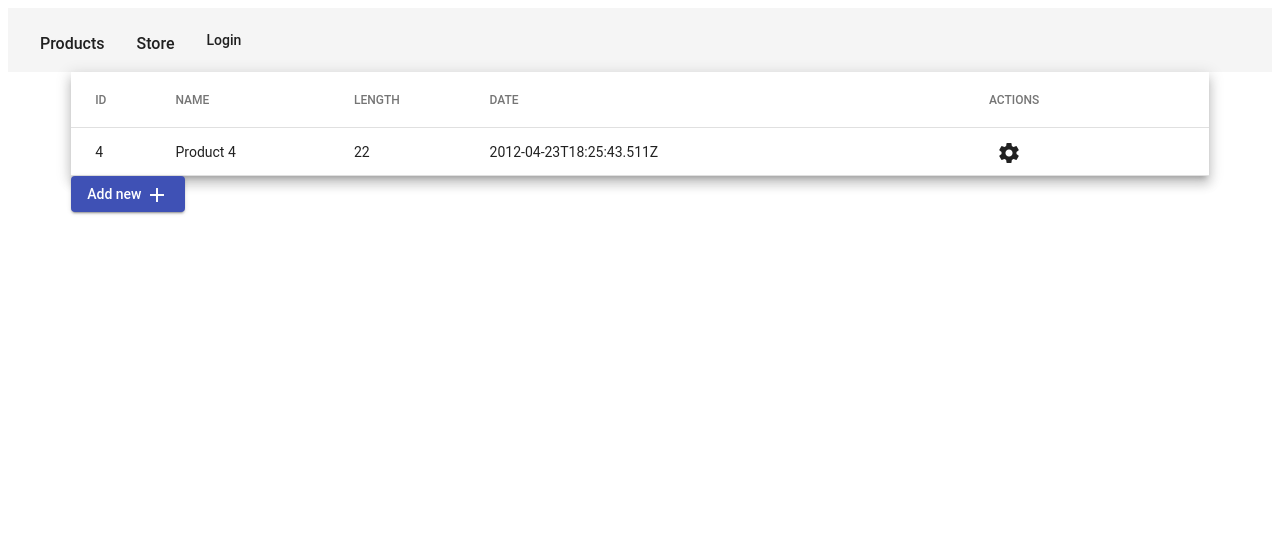
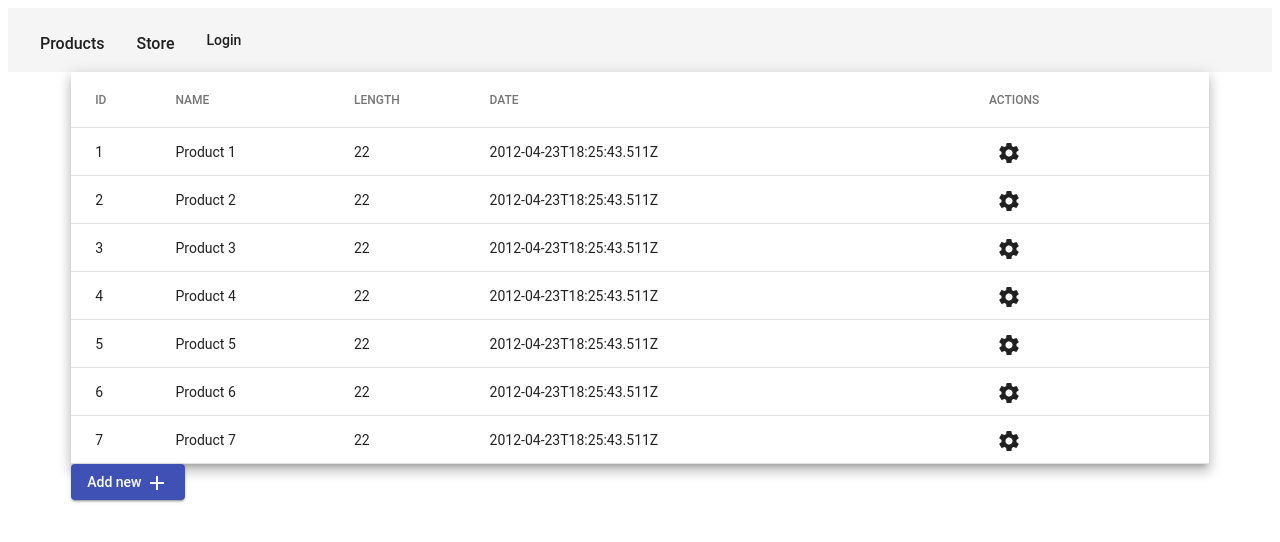
Before and after one commit to SanyiToth/warehouse, an Angular app: page / in a window 1280 px wide. Shown: the top 542 px of the page. Built offline with nearby package versions, Linux system fonts and the light colour scheme; data requests are answered from the project's data file.

Commit message:
deleteStore works

```diff
--- a/mock/db.json
+++ b/mock/db.json
@@ -2,30 +2,52 @@
   "users": [],
   "products": [
     {
+      "id": 1,
+      "name": "Product 1",
+      "length": 22,
+      "date": "2012-04-23T18:25:43.511Z"
+    },
+    {
+      "id": 2,
+      "name": "Product 2",
+      "length": 22,
+      "date": "2012-04-23T18:25:43.511Z"
+    },
+    {
+      "id": 3,
+      "name": "Product 3",
+      "length": 22,
+      "date": "2012-04-23T18:25:43.511Z"
+    },
+    {
       "id": 4,
       "name": "Product 4",
+      "length": 22,
+      "date": "2012-04-23T18:25:43.511Z"
+    },
+    {
+      "id": 5,
+      "name": "Product 5",
+      "length": 22,
+      "date": "2012-04-23T18:25:43.511Z"
+    },
+    {
+      "id": 6,
+      "name": "Product 6",
+      "length": 22,
+      "date": "2012-04-23T18:25:43.511Z"
+    },
+    {
+      "id": 7,
+      "name": "Product 7",
       "length": 22,
       "date": "2012-04-23T18:25:43.511Z"
     }
   ],
   "stores": [
     {
-      "id": 1,
-      "storeId": "xyz25",
-      "address": "lorem ipsum 33",
-      "weight": 35,
-      "length": 45
-    },
-    {
       "id": 2,
       "storeId": "xyz26",
-      "address": "lorem ipsum 33",
-      "weight": 35,
-      "length": 45
-    },
-    {
-      "id": 3,
-      "storeId": "xyz27",
       "address": "lorem ipsum 33",
       "weight": 35,
       "length": 45
--- a/src/app/feature/stores/stores-container/stores-container.component.html
+++ b/src/app/feature/stores/stores-container/stores-container.component.html
@@ -1 +1 @@
-<app-table-list [data]="stores"></app-table-list>
+<app-table-list [data]="stores" (deletedElementToParent)="getDeletedElement($event)"></app-table-list>
--- a/src/app/feature/stores/stores-container/stores-container.component.ts
+++ b/src/app/feature/stores/stores-container/stores-container.component.ts
@@ -2,6 +2,8 @@ import {Component, OnInit} from '@angular/core';
 import {StoresService} from "../../../shared/services/stores/stores.service";
 import {Store} from "../store.interface";
 import {ActivatedRoute} from "@angular/router";
+import {Product} from "../../products/product.interface";
+import {switchMap} from "rxjs/operators";
 
 @Component({
   selector: 'app-store-container',
@@ -10,11 +12,26 @@ import {ActivatedRoute} from "@angular/router";
 })
 export class StoresContainerComponent implements OnInit {
   stores: Store[] = [];
+  private deletedElement: any;
 
-  constructor(private route: ActivatedRoute) {
+  constructor(private route: ActivatedRoute,
+              private storesService: StoresService) {
   }
 
   ngOnInit(): void {
     this.stores = this.route.snapshot.data.stores;
   }
+
+  getDeletedElement($event: any) {
+    this.deletedElement = $event;
+    this.storesService.deleteStore(this.deletedElement.id)
+      .pipe(
+        switchMap(() => this.storesService.getStores()))
+      .subscribe(stores => {
+          this.stores = stores;
+        }, errorMsg => {
+
+        }
+      )
+  }
 }
--- a/src/app/shared/services/stores/stores.service.ts
+++ b/src/app/shared/services/stores/stores.service.ts
@@ -3,6 +3,7 @@ import {HttpClient} from "@angular/common/http";
 import {Observable} from "rxjs";
 import {environment} from "../../../../environments/environment.prod";
 import {Store} from "../../../feature/stores/store.interface";
+import {Product} from "../../../feature/products/product.interface";
 
 
 @Injectable({
@@ -18,4 +19,8 @@ export class StoresService {
   getStores(): Observable<Store[]> {
     return this.http.get<Store[]>(environment.API_URL + StoresService.PATH);
   }
+
+  deleteStore(id: number | undefined): Observable<Product[]> {
+    return this.http.delete<Product[]>(environment.API_URL + StoresService.PATH + `/${id}`);
+  }
 }
```
